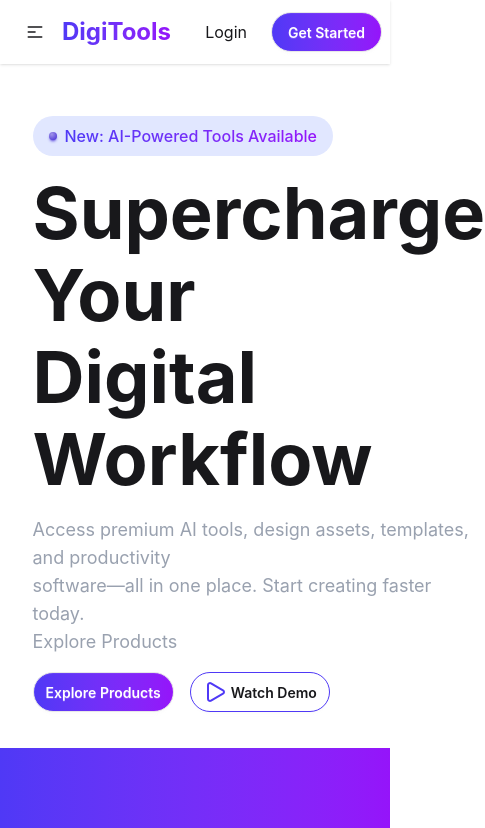
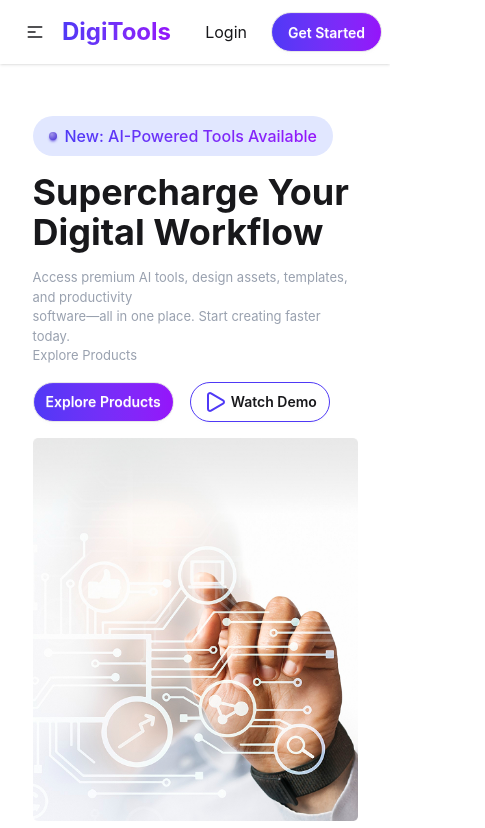
Before and after one commit to farhangalib-1/DigiTools, a React (Vite) app: page / in a window 390 px wide. Shown: the top 828 px of the page, 485 px wide, since content can reach past the window. Built offline with nearby package versions, Linux system fonts and the light colour scheme.

Commit message:
Resposive design is added

```diff
--- a/src/components/Card.jsx
+++ b/src/components/Card.jsx
@@ -1,6 +1,6 @@
 const Card = (props) => {
   return (
-   <div className="card w-96 bg-base-100 shadow-sm">
+   <div className="card max-w-96 bg-base-100 shadow-sm">
   <div className="card-body">
     <div className="flex justify-end">
     <span className="badge badge-lg rounded-full badge-warning">{props.tag}</span>
--- a/src/components/HeroBg.jsx
+++ b/src/components/HeroBg.jsx
@@ -2,7 +2,7 @@ import { Play } from "lucide-react"
 
 const HeroBg = () => {
   return (
-    <div className="w-10/12 mx-auto flex justify-between mt-13 items-center">
+    <div className="w-10/12 mx-auto flex gap-4 flex-col md:flex-row justify-between mt-13 items-center">
         <div className="leftContents space-y-4">
             <div className="ping bg-[#E1E7FF] w-fit py-2 px-4 rounded-full flex items-center gap-2">
       <div class="inline-grid *:[grid-area:1/1]">
@@ -10,8 +10,8 @@ const HeroBg = () => {
   <div class="status status-primary"></div>
       </div> <a className="bg-linear-to-r from-[#4F39F6] to-[#9514FA] bg-clip-text text-transparent font-medium">New: AI-Powered Tools Available</a>
              </div>
-             <h1 className="text-[72px] leading-20.5 font-bold">Supercharge Your <br /> Digital Workflow</h1>
-             <p className="text-[18px] leading-7 text-gray-400">Access premium AI tools, design assets, templates, and productivity <br /> software—all in one place. Start creating faster today. <br /> Explore Products</p>
+             <h1 className="text-4xl  md:text-[72px] md:leading-20.5 font-bold">Supercharge Your <br /> Digital Workflow</h1>
+             <p className=" text-[13px] md:text-[18px] md:leading-7 text-gray-400">Access premium AI tools, design assets, templates, and productivity <br /> software—all in one place. Start creating faster today. <br /> Explore Products</p>
              <div className="flex gap-4">
              <div>
              <button className="border rounded-full p-3 btn bg-linear-to-r from-[#4F39F6] to-[#9514FA] text-white">Explore Products</button>
--- a/src/components/PricingCard.jsx
+++ b/src/components/PricingCard.jsx
@@ -2,10 +2,10 @@
 const PricingCard = (props) => {
   return (
     <div>
-    <div className="card w-96 bg-gray-100 rounded-2xl shadow-sm">
+    <div className="card max-w-96 bg-gray-100 rounded-2xl shadow-sm">
   <div className={`card-body ${props.tag==='Most Popular' && 'bg-linear-to-r from-[#4F39F6] to-[#9514FA] text-white rounded-2xl'} relative`}>
     {
-        props.tag === null || <div className="flex justify-center absolute -top-4 left-34"><span className="badge badge-lg bg-[#FEF3C6] text-[#BB4D00] rounded-full flex j badge-warning border-none">Most Popular</span></div>
+        props.tag === null || <div className="flex justify-center absolute -top-4 left-33"><span className="badge badge-lg bg-[#FEF3C6] text-[#BB4D00] rounded-full flex j badge-warning border-none">Most Popular</span></div>
     }
 
     <div className="flex justify-between">
```
